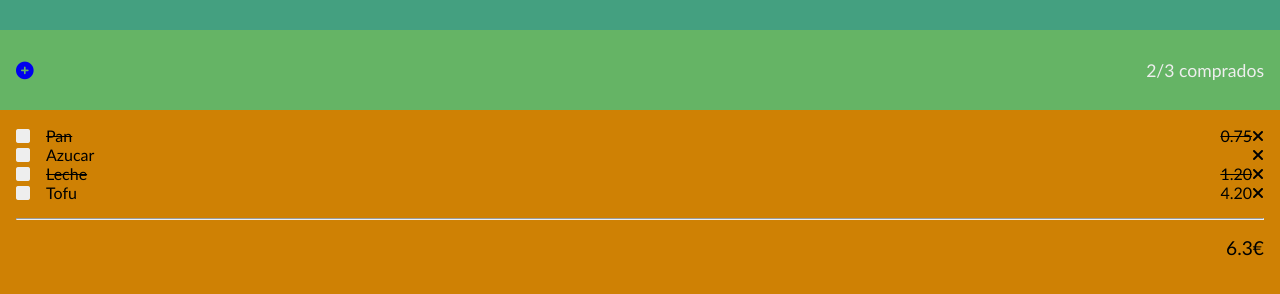
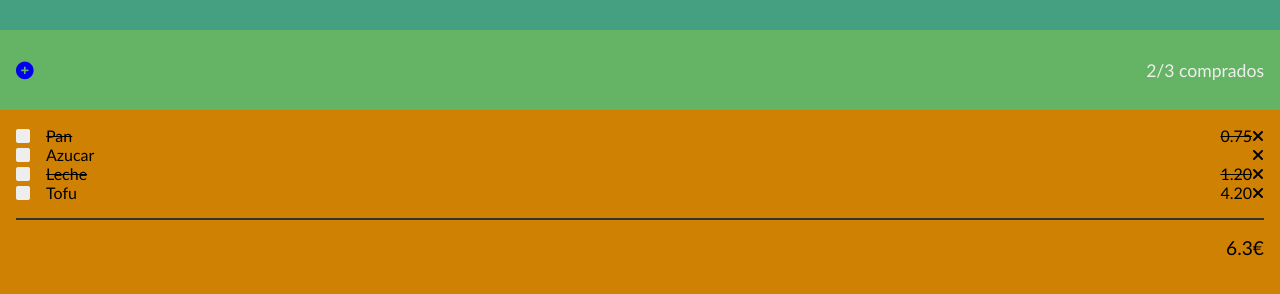
Before and after one commit to dabocher/202301-w1ch3-david-botello, a website built with Parcel: page src/index.html in a window 1280 px wide. Shown: the part 98-392 px from the top of the page. Built offline with nearby package versions, Linux system fonts and the light colour scheme.

Commit message:
Fix background color on hr line

```diff
--- a/src/style.css
+++ b/src/style.css
@@ -63,6 +63,11 @@ a {
 
 .products-buyed {
   padding-right: 1rem;
+}
+
+hr {
+  background: #333;
+  border: 1px solid #333;
 }
 
 .list {
```
